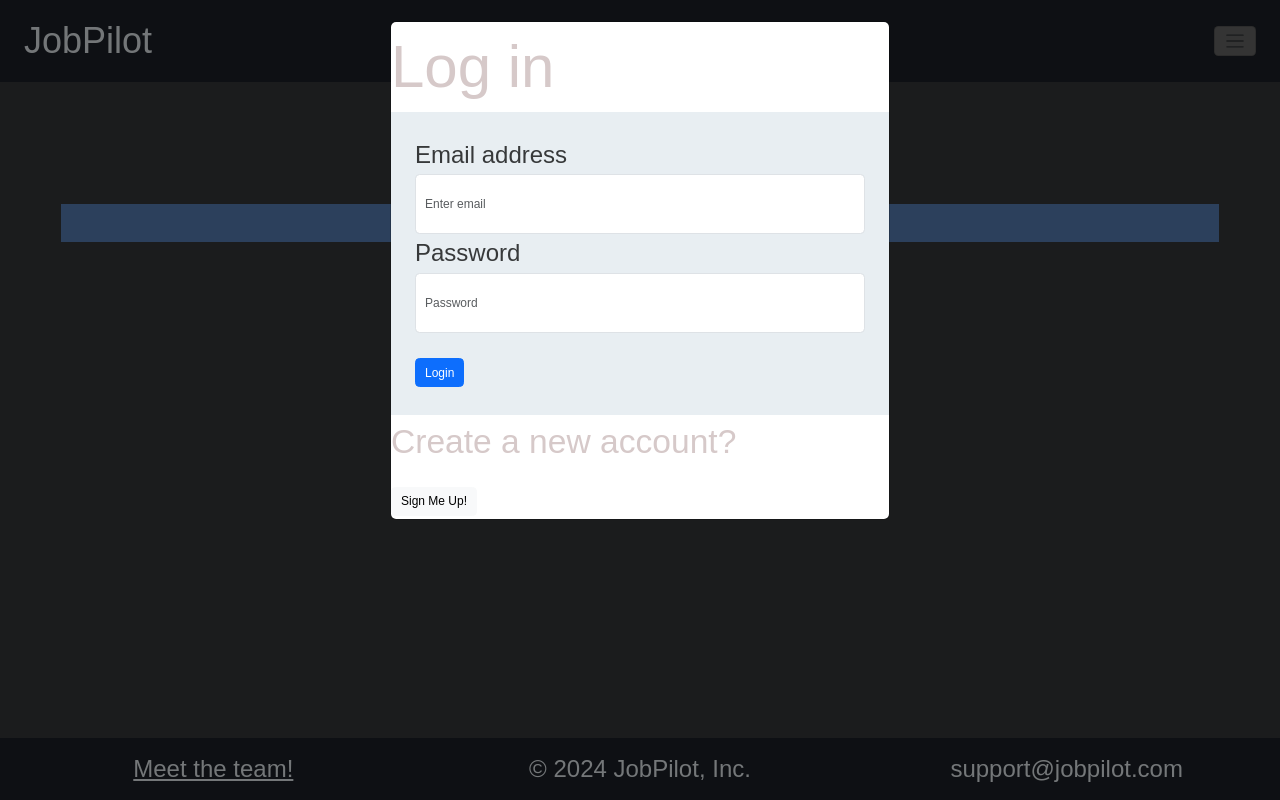
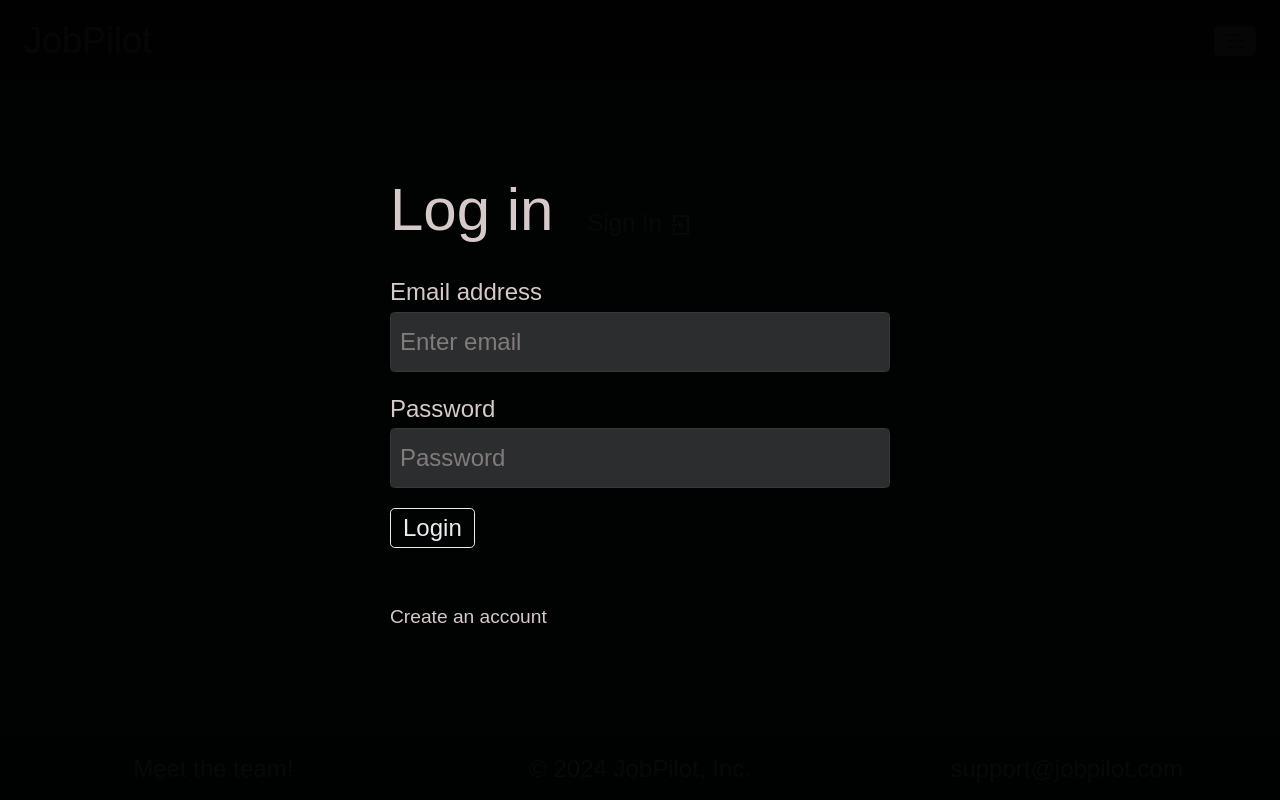
Before and after one commit to Ms-Meredith-McD/JobPilot, a React (Vite) app in the folder client/: page /login in a window 1280 px wide. Both pictures are taken after a click on the button "Sign In". Built offline with nearby package versions, Linux system fonts and the light colour scheme.

Commit message:
restyled login forms, and modals generally

```diff
--- a/client/src/components/DeleteJob.jsx
+++ b/client/src/components/DeleteJob.jsx
@@ -37,7 +37,7 @@
 
   return (
     <>
-      <Button className="button--trash" onClick={handleShow}>
+      <Button className="button button--trash" onClick={handleShow}>
         <FaTrashCan />
       </Button>
       <Modal size="lg" centered show={show} onHide={handleClose}>
--- a/client/src/components/Header.jsx
+++ b/client/src/components/Header.jsx
@@ -1,6 +1,7 @@
 import useVerifyUser from "../hooks/useVerifyUser";
 import { Link } from "react-router-dom";
 import Container from "react-bootstrap/Container";
+import { RiLogoutBoxLine } from "react-icons/ri";
 import Nav from "react-bootstrap/Nav";
 import Navbar from "react-bootstrap/Navbar";
 import NavDropdown from "react-bootstrap/NavDropdown";
@@ -26,16 +27,16 @@
               {isLoggedIn === true ? (
                 <button
                   type="button"
-                  className="btn btn-light"
+                  className="button button--login"
                   onClick={logout}
                 >
-                  Logout
+                  Logout <RiLogoutBoxLine />
                 </button>
               ) : (
                 // <Link type="button" className="btn btn-light" to="/login">
                 //   Login or signup please!
                 // </Link>
-                <LoginModal btnStyle={"button--login"} />
+                <LoginModal />
               )}
             </Nav>
           </Navbar.Collapse>
--- a/client/src/components/LoginModal.jsx
+++ b/client/src/components/LoginModal.jsx
@@ -1,6 +1,7 @@
 import { useState, Children, cloneElement } from "react";
+import { Link } from "react-router-dom";
 import Modal from "react-bootstrap/Modal";
-import { Link } from "react-router-dom";
+import { RiLoginBoxLine } from "react-icons/ri";
 
 import SignIn from "./SignIn";
 import SignUp from "./SignUp";
@@ -13,14 +14,20 @@
   const handleClose = () => {
     setShow(false);
     setNewUser(false);
+    setFormMessage("");
   };
   const handleShow = () => setShow(true);
   const updateFormMessage = (content) => setFormMessage(content);
 
+  const redirect = () => {
+    setNewUser(!newUser);
+    setFormMessage("");
+  };
+
   return (
     <>
-      <button className={btnStyle} onClick={handleShow}>
-        Sign In
+      <button className="button button--login" onClick={handleShow}>
+        Sign In <RiLoginBoxLine />
       </button>
 
       <Modal show={show} onHide={handleClose}>
@@ -34,30 +41,10 @@
             <div className="col-12">{formMessage}</div>
           </div>
         )}
-        <div>
-          {newUser ? (
-            <>
-              <p>Already a member?</p>
-              <Link
-                type="button"
-                className="btn btn-light"
-                onClick={() => setNewUser(!newUser)}
-              >
-                Let me log in!
-              </Link>
-            </>
-          ) : (
-            <>
-              <p>Create a new account?</p>
-              <Link
-                type="button"
-                className="btn btn-light"
-                onClick={() => setNewUser(!newUser)}
-              >
-                Sign Me Up!
-              </Link>
-            </>
-          )}
+        <div className="submit-button">
+          <Link className="button--outline" onClick={redirect}>
+            {newUser ? "I'm already a member!" : "Create an account"}
+          </Link>
         </div>
       </Modal>
     </>
--- a/client/src/components/Profile.jsx
+++ b/client/src/components/Profile.jsx
@@ -10,7 +10,7 @@
   const [userProfile, setUserProfile] = useState({ profile });
   const [show, setShow] = useState(false);
   const [profileData, setProfileData] = useState({});
-  const [uploadedFileName, setUploadedFileName] = useState(''); // State to store uploaded file name
+  const [uploadedFileName, setUploadedFileName] = useState(""); // State to store uploaded file name
   const { userData } = useVerifyUser();
 
   const handleClose = () => setShow(false);
@@ -38,7 +38,7 @@
             github: profileData.github,
             linkedin: profileData.linkedin,
             elevator: profileData.elevator,
-            resumeFile: profileData.resumeFile
+            resumeFile: profileData.resumeFile,
           },
         }),
         headers: {
@@ -136,7 +136,12 @@
             {uploadedFileName && <p>Uploaded File: {uploadedFileName}</p>}
           </Form.Group>
           <Form.Group>
-            <Button variant="primary" type="submit" onClick={submitProfileData}>
+            <Button
+              className="button button--outline"
+              // variant="primary"
+              type="submit"
+              onClick={submitProfileData}
+            >
               Submit
             </Button>
           </Form.Group>
--- a/client/src/components/SignIn.jsx
+++ b/client/src/components/SignIn.jsx
@@ -60,7 +60,7 @@
             />
           </div>
           <div className=" form-check"></div>
-          <button type="submit" className="btn btn-primary">
+          <button type="submit" className="button button--signin-form">
             Login
           </button>
         </div>
--- a/client/src/components/SignUp.jsx
+++ b/client/src/components/SignUp.jsx
@@ -42,7 +42,7 @@
   return (
     <>
       <h2>Register</h2>
-      <form className="signUpForm" onSubmit={submitSignup}>
+      <form className="loginForm" onSubmit={submitSignup}>
         <div className="form-center">
           <div className="form-group">
             <label htmlFor="username">Name</label>
@@ -80,7 +80,7 @@
             />
           </div>
           <div className=" form-check"></div>
-          <button type="submit" className="btn btn-primary">
+          <button type="submit" className="button button--signin-form">
             Create Account
           </button>
         </div>
--- a/client/src/styles/base/_base.scss
+++ b/client/src/styles/base/_base.scss
@@ -46,3 +46,13 @@
   object-fit: cover;
   display: block;
 }
+
+a {
+  &,
+  &:link,
+  &:active,
+  &:visited {
+    text-decoration: none;
+    color: inherit;
+  }
+}
--- a/client/src/styles/base/_mixins.scss
+++ b/client/src/styles/base/_mixins.scss
@@ -28,6 +28,18 @@
   }
 }
 
+@mixin headerLink {
+  background-color: transparent;
+  border: none;
+  color: v.$color-white;
+  transition: cubic-bezier(0.175, 0.885, 0.32, 1.275);
+
+  &:hover {
+    color: inherit;
+    opacity: 0.5;
+  }
+}
+
 // @mixin padVertMd {
 //   padding-top: 8%;
 //   padding-bottom: 8%;
--- a/client/src/styles/components/_button.scss
+++ b/client/src/styles/components/_button.scss
@@ -1,17 +1,35 @@
 @use "../base/variables" as v;
+@use "../base/mixins" as m;
 
 .button {
+  // background-color: transparent;
+  // border: none;
+  // color: v.$color-white;
+  // transition: cubic-bezier(0.175, 0.885, 0.32, 1.275);
+  @include m.headerLink;
+
   &--trash {
     // background: none;
-    background-color: transparent;
-    border: none;
+
     font-size: 1.5rem;
     // min-width: 5rem;
   }
 
   &--login {
-    background-color: v.$color-blue;
-    border: none;
     font-size: 2rem;
   }
+
+  &--signin-form {
+    border: 1px solid v.$color-white;
+    border-radius: 0.4rem;
+    padding: 0 1rem;
+  }
+
+  &--outline {
+    font-size: 1.6rem;
+
+    & a:hover {
+      color: v.$color-white;
+    }
+  }
 }
--- a/client/src/styles/components/_header.scss
+++ b/client/src/styles/components/_header.scss
@@ -11,9 +11,13 @@
 
 .navbar {
   padding: 1rem 2rem;
-  background-color: #1c2128;
+  background-color: v.$color-black;
   display: flex;
   align-items: center;
+
+  // @include m.respond(bp-sm) {
+  //   background-color: transparent;
+  // }
 }
 
 .navbar-brand {
@@ -23,7 +27,7 @@
 
 .navbar-toggler {
   color: v.$color-white;
-  background: dimgray;
+  background: v.$color-grey-light;
 }
 
 .navbar-nav {
@@ -31,7 +35,7 @@
 }
 
 .nav-link {
-  color: v.$color-white;
+  @include m.headerLink;
 }
 
 footer {
--- /dev/null
+++ b/client/src/styles/components/_modal.scss
@@ -0,0 +1,57 @@
+@use "../base/variables" as v;
+@use "../base/mixins" as m;
+
+.modal {
+  &-backdrop.show {
+    opacity: 0.97;
+  }
+
+  &-content {
+    border: none;
+    background-color: transparent;
+  }
+
+  &-dialog {
+    height: 100vh;
+    overflow: hidden;
+    margin: auto;
+    display: flex;
+    align-items: center;
+  }
+
+  & form {
+    background-color: transparent;
+    padding: 0;
+    color: v.$font-light;
+  }
+
+  & .submit-button {
+    margin-top: 4rem;
+  }
+}
+
+.modal form {
+  & .form-group {
+    margin-top: 1.5rem;
+  }
+  & label {
+    color: inherit;
+  }
+  & input {
+    font-size: inherit;
+    background-color: rgba(v.$color-grey-dark, 0.8);
+    border: 1px solid v.$color-grey-dark;
+    color: v.$color-grey-light;
+
+    &::placeholder {
+      color: rgba(v.$color-grey-light, 0.5);
+    }
+
+    &:focus {
+      background-color: rgba(v.$color-grey-dark, 0.6);
+      border-color: v.$color-white;
+      box-shadow: none;
+      color: v.$color-white;
+    }
+  }
+}
--- a/client/src/styles/main.scss
+++ b/client/src/styles/main.scss
@@ -10,6 +10,7 @@
 @use "components/form";
 @use "components/header";
 @use "components/jobs";
+@use "components/modal";
 @use "components/page-section";
 @use "components/resources";
 @use "components/welcome";
```
Lines whose indentation alone changed are shown as unchanged.
